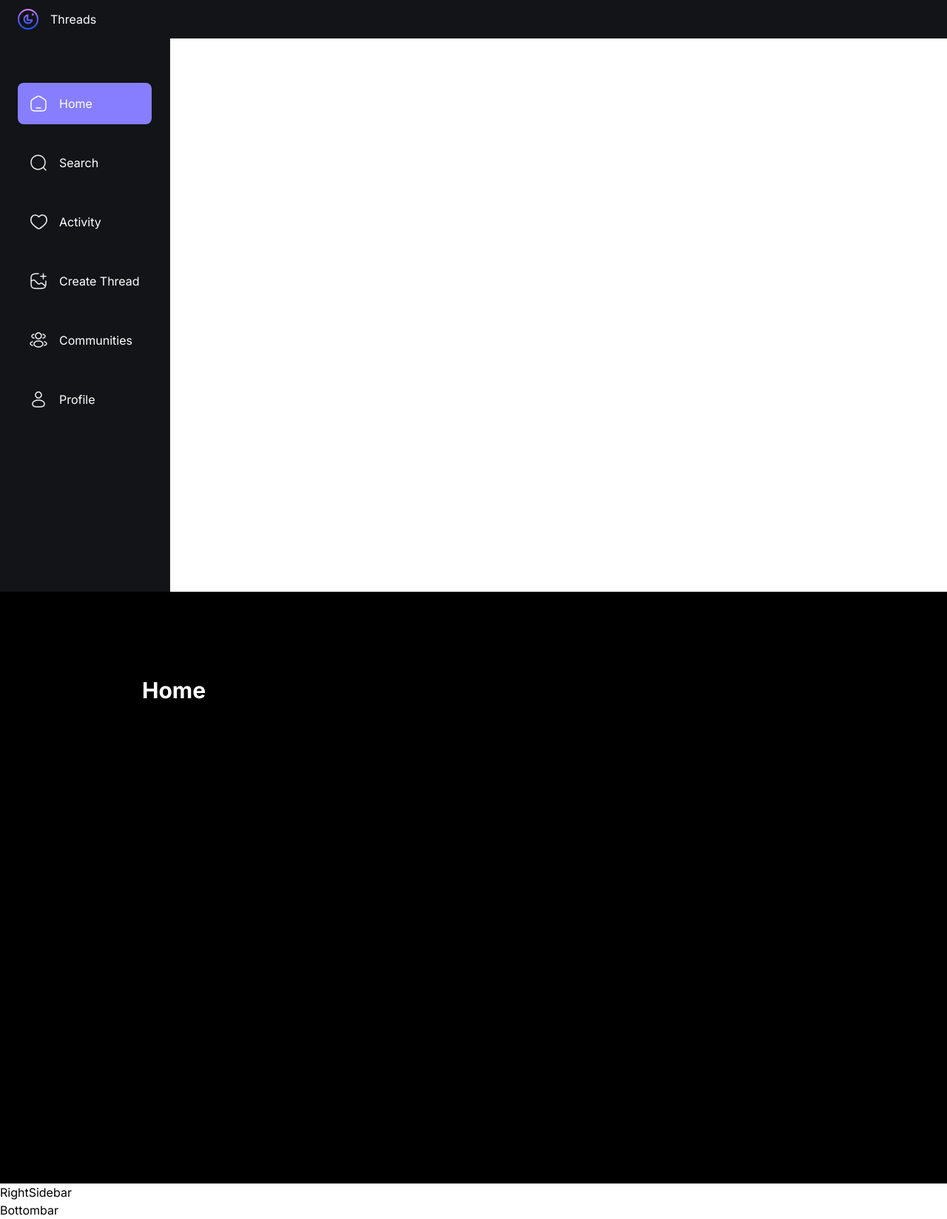
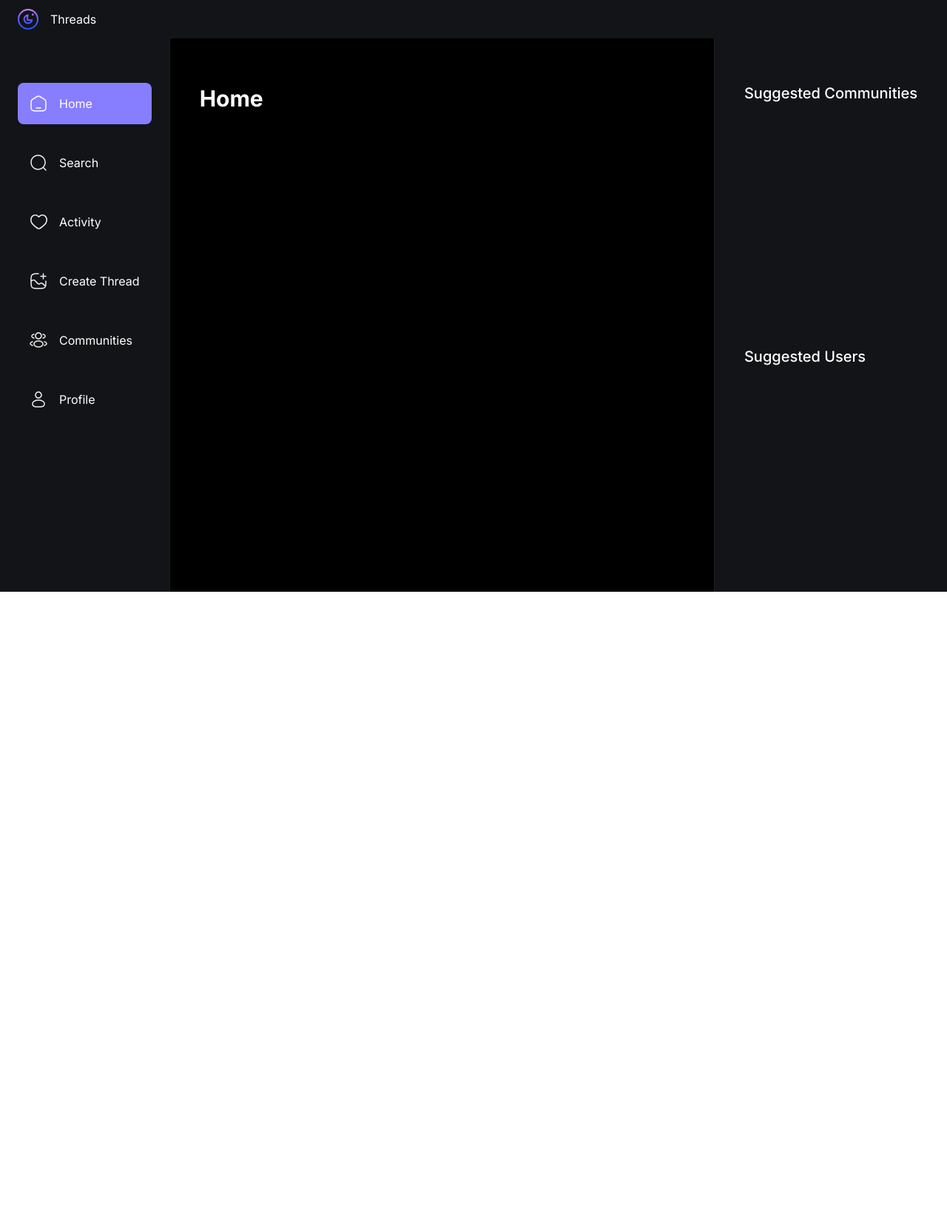
Before and after one commit to ReshadDev/threads-clone, a Next.js app: page / in a window 1280 px wide. Shown: the whole page at 74% size. After the commit the page ends 800 px from the top, so only its background shows below. Built offline with nearby package versions, Linux system fonts and the light colour scheme; no server answers.

Commit message:
created components

```diff
--- a/app/(root)/layout.tsx
+++ b/app/(root)/layout.tsx
@@ -24,7 +24,7 @@
       <html lang="en">
         <body className={inter.className}>
           <Topbar />
-          <main>
+          <main className="flex flex-row">
             <LeftSidebar />
             <section className="main-container">
               <div className="w-full max-w-4xl">{children}</div>
--- a/components/shared/Bottombar.tsx
+++ b/components/shared/Bottombar.tsx
@@ -1,5 +1,40 @@
+"use client";
+import { sidebarLinks } from "@/constants";
+import Image from "next/image";
+import Link from "next/link";
+import { usePathname } from "next/navigation";
+
 function Bottombar() {
-  return <h1>Bottombar</h1>;
+  const pathname = usePathname();
+  return (
+    <section className="bottombar">
+      <div className="bottombar_container">
+        {sidebarLinks.map((link) => {
+          const isActive =
+            (pathname.includes(link.route) && link.route.length > 1) ||
+            pathname === link.route;
+
+          return (
+            <Link
+              href={link.route}
+              key={link.label}
+              className={`bottombar_link ${isActive && "bg-primary-500"} `}
+            >
+              <Image
+                src={link.imgURL}
+                alt={link.label}
+                width={24}
+                height={24}
+              />
+              <p className="text-subtle-medium text-light-1  max-sm:hidden">
+                {link.label.split(/\s+/)[0]}
+              </p>
+            </Link>
+          );
+        })}
+      </div>
+    </section>
+  );
 }
 
 export default Bottombar;
--- a/components/shared/RightSidebar.tsx
+++ b/components/shared/RightSidebar.tsx
@@ -1,5 +1,16 @@
 function RightSidebar() {
-    return <h1>RightSidebar</h1>;
-  }
+  return (
+    <section className="custom-scrollbar rightsidebar">
+      <div className="flex flex-1 flex-col justify-start">
+        <h3 className="text-heading4-medium text-light-1 ">
+          Suggested Communities
+        </h3>
+      </div>
+      <div className="flex flex-1 flex-col justify-start">
+        <h3 className="text-heading4-medium text-light-1 ">Suggested Users</h3>
+      </div>
+    </section>
+  );
+}
 
-  export default RightSidebar;
+export default RightSidebar;
```
